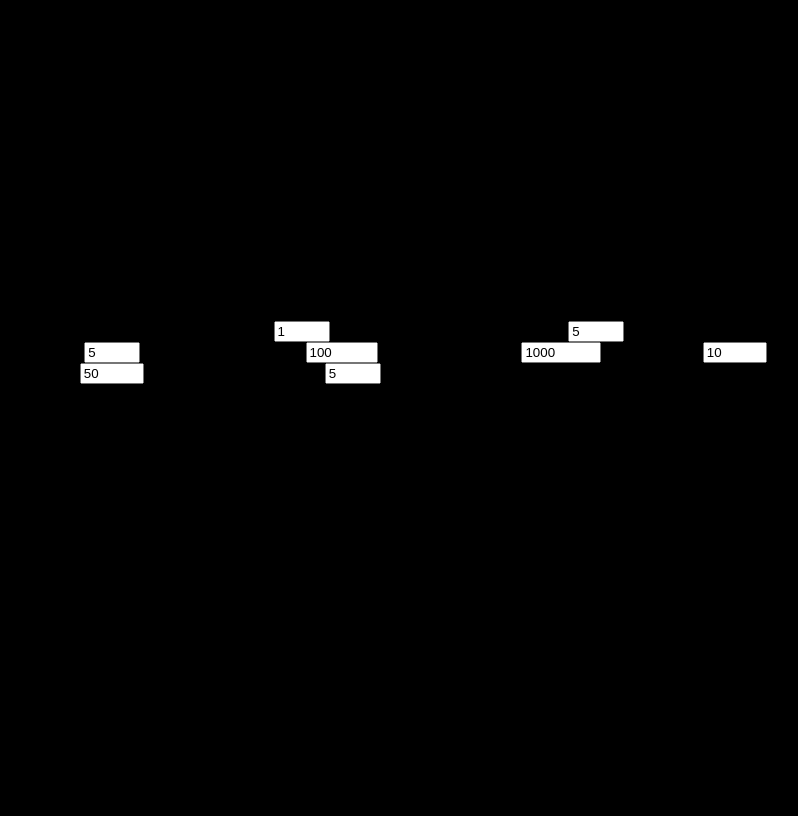
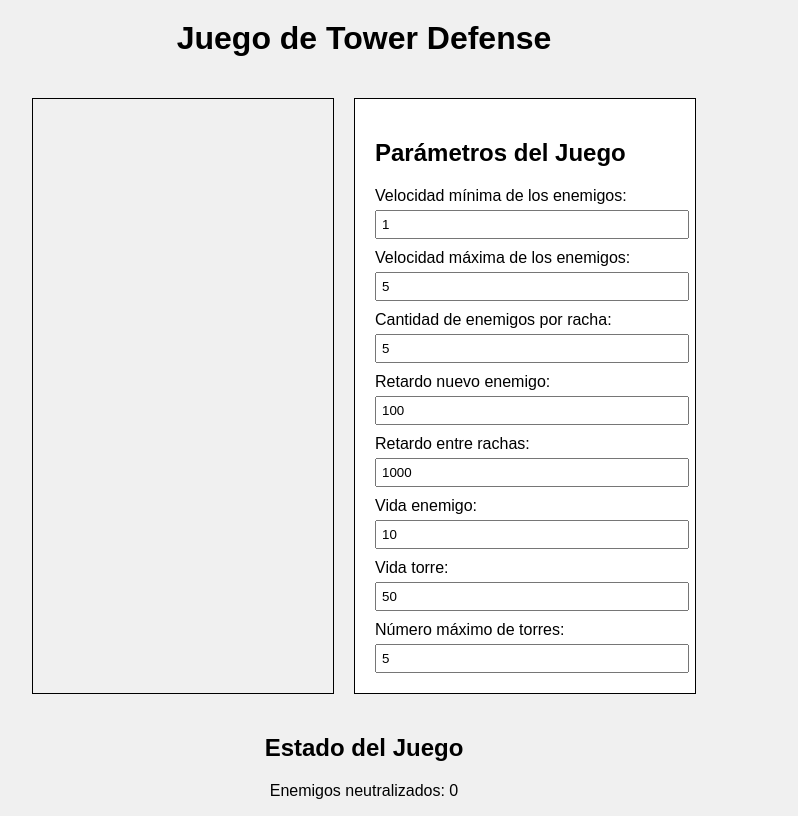
Before and after one commit to TierraAmarilla/pacLoco, a plain HTML site: page index.html in a window 1280 px wide. Shown: the whole page, without its empty margins (276-1074 px from the left). Drawn offline with Linux system fonts and the light colour scheme; a script that the page names is missing.

Commit message:
styles.css

```diff
--- a/styles.css
+++ b/styles.css
@@ -1,67 +1,46 @@
 body {
+    margin: 0;
     display: flex;
-    justify-content: center;
+    flex-direction: column;
     align-items: center;
     height: 100vh;
-    margin: 0;
-    background-color: #000;
+    background-color: #f0f0f0;
+    font-family: Arial, sans-serif;
 }
 
-.container {
-    display: flex;
-    flex-direction: row;
-    align-items: center;
-    width: 100%;
-    height: 100%;
+h1 {
+    margin-top: 20px;
 }
 
 #gameContainer {
-    width: 800px;
-    height: 600px;
+    display: flex;
+    margin-top: 20px;
+}
+
+canvas {
+    border: 1px solid #000;
     margin-right: 20px;
 }
 
-#editorContainer {
-    display: flex;
-    flex-direction: column;
-    align-items: center;
+#controls {
+    background-color: #fff;
+    border: 1px solid #000;
+    padding: 20px;
+    width: 300px;
 }
 
-#mazeEditorCanvas {
-    width: 800px;
-    height: 600px;
-    background-color: #fff;
-    border: 1px solid #000;
-    margin-bottom: 10px;
+#controls label {
+    display: block;
+    margin-top: 10px;
 }
 
-#saveButton {
-    padding: 10px 20px;
-    background-color: #007BFF;
-    color: #fff;
-    border: none;
-    cursor: pointer;
-    margin-bottom: 10px;
+#controls input {
+    width: 100%;
+    padding: 5px;
+    margin-top: 5px;
 }
 
-#saveButton:hover {
-    background-color: #0056b3;
+#status {
+    margin-top: 20px;
+    text-align: center;
 }
-
-#mazeName {
-    padding: 10px;
-    width: 200px;
-    margin-bottom: 10px;
-}
-
-#log {
-    width: 800px;
-    height: 100px;
-    background-color: #fff;
-    color: #000;
-    overflow-y: scroll;
-    border: 1px solid #000;
-    padding: 10px;
-    font-family: Arial, sans-serif;
-    margin-bottom: 20px;
-}
```
